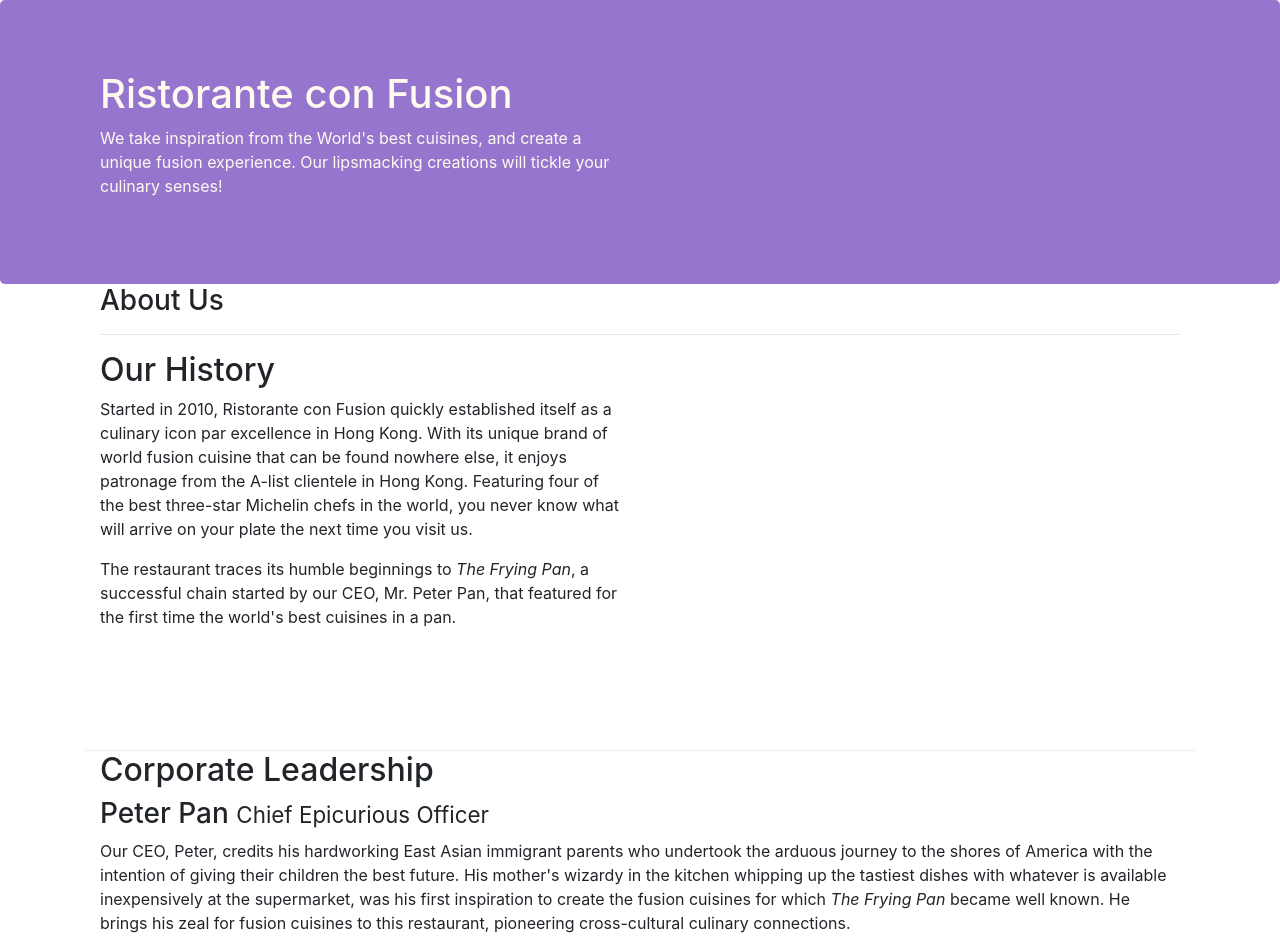
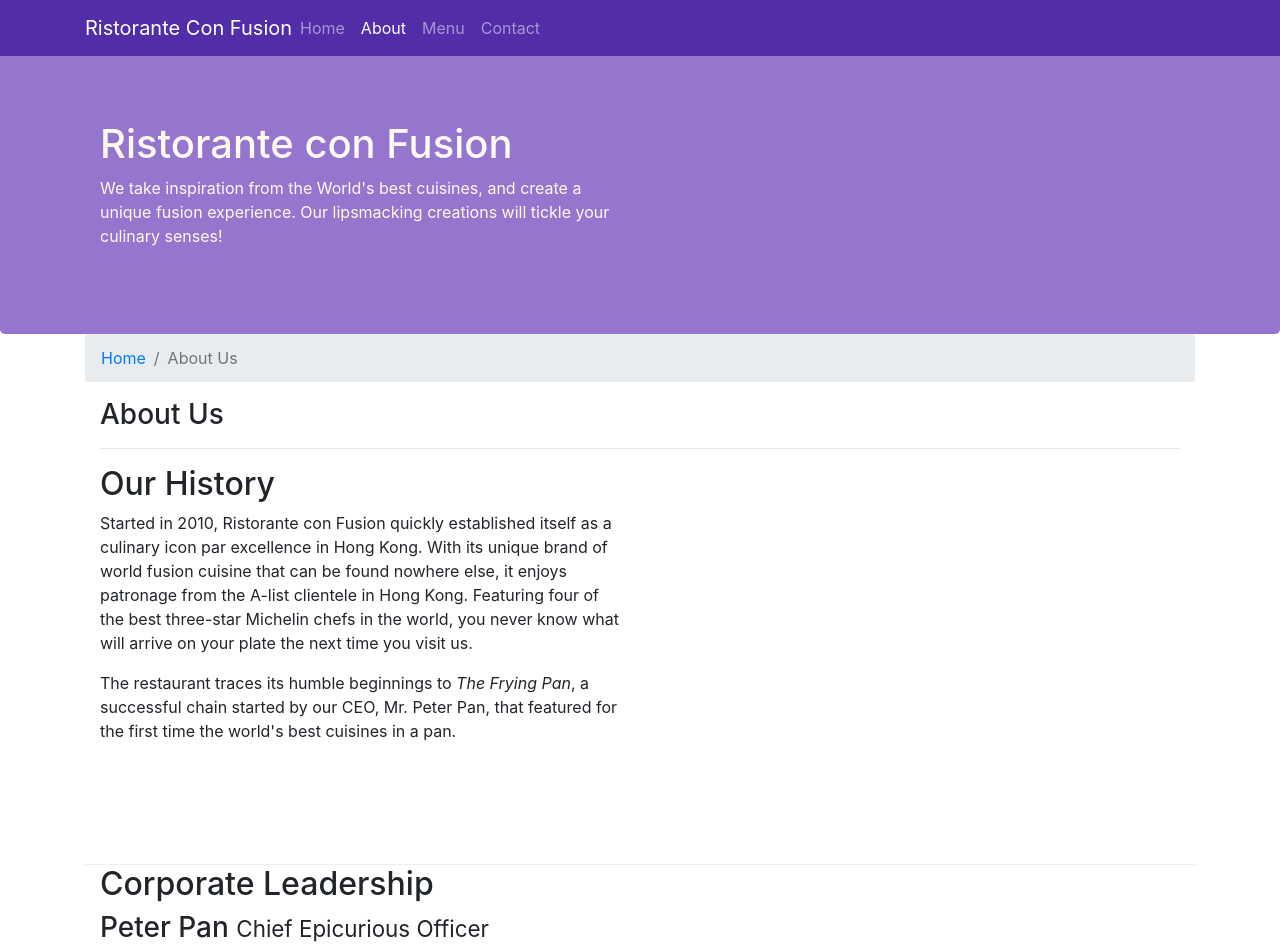
Before and after one commit to brucewilliamwaynes/UIDevlopmentCoursera, a website: page aboutus.html in a window 1280 px wide. Shown: the top 948 px of the page. Drawn offline with nearby package versions, Linux system fonts and the light colour scheme.

Commit message:
NavBar and BreadCrumbs!Yumm!

```diff
--- a/aboutus.html
+++ b/aboutus.html
@@ -15,7 +15,24 @@
 </head>
 
 <body>
-
+	<nav class="navbar navbar-dark navbar-expand-sm fixed-top">
+        <div class="container">
+            <button class="navbar-toggler" type="button" data-toggle="collapse" data-target="#Navbar">
+                <span class="navbar-toggler-icon"></span>
+            </button>
+            <a class="navbar-brand mr-auto" href="./index.html">
+                Ristorante Con Fusion
+            </a>
+            <div class="collapse navbar-collapse" id="Navbar">
+                <ul class="navbar-nav mr-auto">
+                    <li class="nav-item"><a class="nav-link" href="./index.html">Home</a></li>
+                    <li class="nav-item active"><a class="nav-link" href="#">About</a></li>
+                    <li class="nav-item"><a class="nav-link" href="#">Menu</a></li>
+                    <li class="nav-item"><a class="nav-link" href="#">Contact</a></li>
+                </ul>
+            </div>
+        </div>
+    </nav>
     <header class="jumbotron">
         <div class="container">
             <div class="row row-header">
@@ -31,6 +48,10 @@
 
     <div class="container">
         <div class="row row-header">
+        	<ol class="col-12 breadcrumb">
+        		<li class="breadcrumb-item"><a href="./index.html">Home</a></li>
+        		<li class="breadcrumb-item active">About Us</li>
+        	</ol>
             <div class="col-12">
                <h3>About Us</h3>
                <hr>
@@ -70,7 +91,7 @@
                 <div class="col-4 offset-1 col-sm-2">
                     <h5>Links</h5>
                     <ul class="list-unstyled">
-                        <li><a href="#">Home</a></li>
+                        <li><a href="./index.html">Home</a></li>
                         <li><a href="#">About</a></li>
                         <li><a href="#">Menu</a></li>
                         <li><a href="#">Contact</a></li>
--- a/styles.css
+++ b/styles.css
@@ -23,8 +23,18 @@
 	color: floralwhite;
 }
 
-.address {
+address {
 	font-size: 80%;
 	margin: 0px;
 	color: #0f0f0f;
 }
+
+body{
+	padding: 50px 0px 0px 0px;
+	z-index: 0;
+}
+
+.navbar-dark {
+	background-color: #512DA8;
+
+}
```
Also changed, not shown: index.html (+19 -2 lines).
